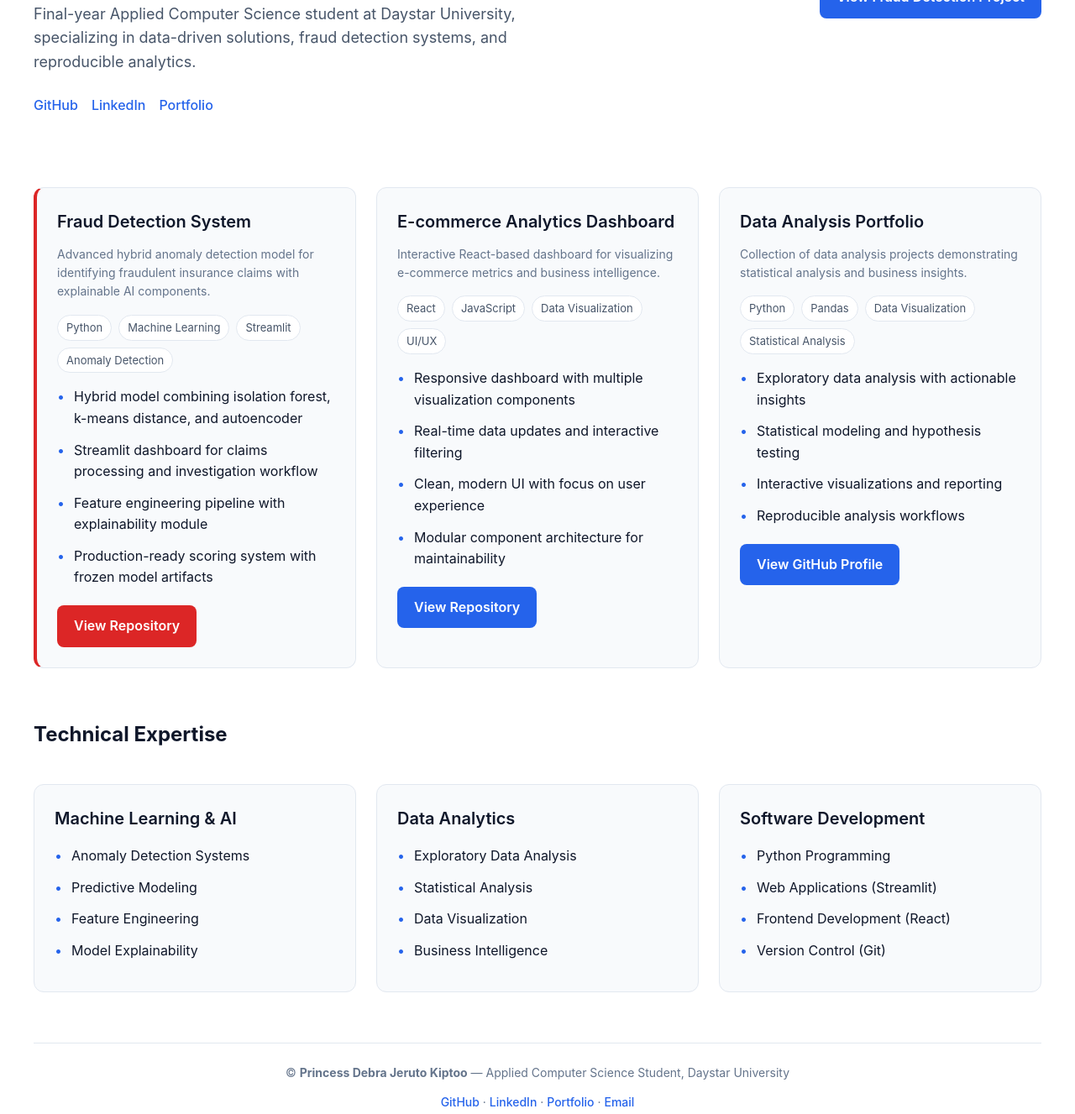
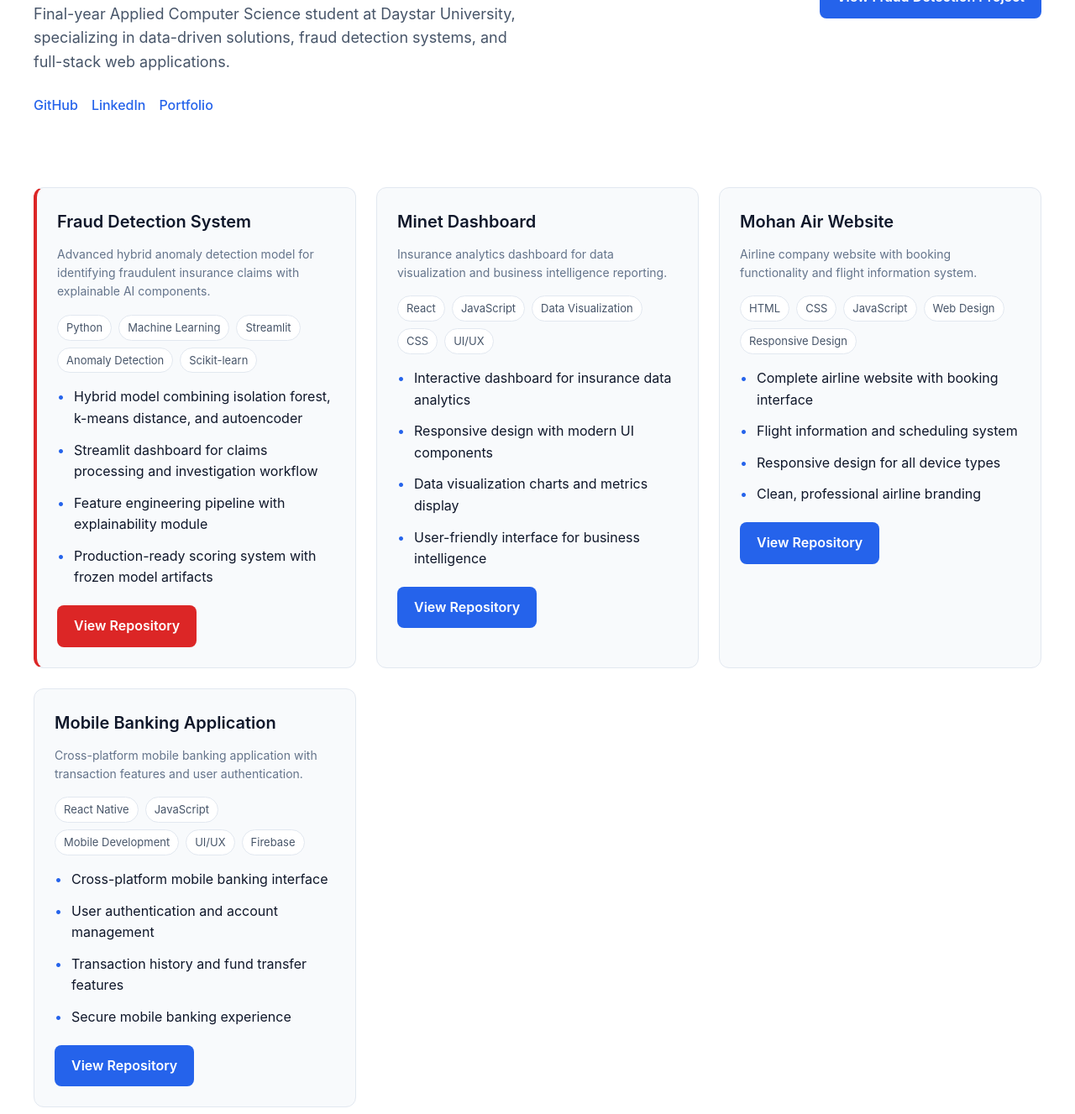
Before and after one commit to princessdebra/princessdebra.github.io, a plain HTML site: page index.html in a window 1280 px wide. Shown: the part 143-1470 px from the top of the page at 84% size. Drawn offline with Linux system fonts and the light colour scheme.

Commit message:
Update index.html

```diff
--- a/index.html
+++ b/index.html
@@ -4,14 +4,14 @@
   <meta charset="utf-8" />
   <meta name="viewport" content="width=device-width,initial-scale=1" />
 
-  <title>Princess Debra Jeruto Kiptoo | Data Science & Machine Learning Specialist</title>
-  <meta name="description" content="Princess Debra Jeruto Kiptoo - Applied Computer Science student specializing in fraud detection systems, data analytics, and machine learning solutions." />
+  <title>Princess Debra Jeruto Kiptoo | Data Science & Full-Stack Developer</title>
+  <meta name="description" content="Princess Debra Jeruto Kiptoo - Applied Computer Science student specializing in fraud detection systems, data analytics, and full-stack web development." />
   <meta name="author" content="Princess Debra Jeruto Kiptoo" />
   <link rel="canonical" href="https://princessdebra.github.io/" />
 
   <!-- OpenGraph / Social -->
-  <meta property="og:title" content="Princess Debra Jeruto Kiptoo | Data Science & Machine Learning Specialist" />
-  <meta property="og:description" content="Applied Computer Science student specializing in fraud detection systems, data analytics, and machine learning solutions." />
+  <meta property="og:title" content="Princess Debra Jeruto Kiptoo | Data Science & Full-Stack Developer" />
+  <meta property="og:description" content="Applied Computer Science student specializing in fraud detection systems, data analytics, and full-stack web development." />
   <meta property="og:type" content="website" />
   <meta property="og:url" content="https://princessdebra.github.io/" />
   <!-- Optional: replace with a hosted image -->
@@ -19,8 +19,8 @@
 
   <!-- Twitter card -->
   <meta name="twitter:card" content="summary_large_image" />
-  <meta name="twitter:title" content="Princess Debra Jeruto Kiptoo | Data Science & Machine Learning Specialist" />
-  <meta name="twitter:description" content="Applied Computer Science student specializing in fraud detection systems, data analytics, and machine learning solutions." />
+  <meta name="twitter:title" content="Princess Debra Jeruto Kiptoo | Data Science & Full-Stack Developer" />
+  <meta name="twitter:description" content="Applied Computer Science student specializing in fraud detection systems, data analytics, and full-stack web development." />
 
   <!-- JSON-LD (structured data) -->
   <script type="application/ld+json">
@@ -36,8 +36,8 @@
     ],
     "jobTitle": "Applied Computer Science Student",
     "alumniOf": "Daystar University",
-    "knowsAbout": ["Machine Learning", "Fraud Detection", "Data Analytics", "Python", "Streamlit"],
-    "description": "Final-year Applied Computer Science student specializing in fraud detection systems and data-driven solutions."
+    "knowsAbout": ["Machine Learning", "Fraud Detection", "Data Analytics", "Python", "Streamlit", "React", "Full-Stack Development"],
+    "description": "Final-year Applied Computer Science student specializing in fraud detection systems and full-stack web applications."
   }
   </script>
 
@@ -269,9 +269,9 @@
   <div class="wrap">
     <header>
       <div class="hero">
-        <div class="badge">Applied Computer Science · Data Science · Machine Learning</div>
+        <div class="badge">Applied Computer Science · Data Science · Full-Stack Development</div>
         <h1>Princess Debra Jeruto Kiptoo</h1>
-        <p class="lead">Final-year Applied Computer Science student at Daystar University, specializing in data-driven solutions, fraud detection systems, and reproducible analytics.</p>
+        <p class="lead">Final-year Applied Computer Science student at Daystar University, specializing in data-driven solutions, fraud detection systems, and full-stack web applications.</p>
 
         <div class="links">
           <a href="https://github.com/princessdebra" target="_blank" rel="noopener">GitHub</a>
@@ -301,6 +301,7 @@
             <span class="skill-tag">Machine Learning</span>
             <span class="skill-tag">Streamlit</span>
             <span class="skill-tag">Anomaly Detection</span>
+            <span class="skill-tag">Scikit-learn</span>
           </div>
 
           <ul class="repo-list">
@@ -315,51 +316,78 @@
           </div>
         </section>
 
-        <!-- React E-commerce Dashboard -->
+        <!-- Minet Dashboard -->
         <section class="card">
-          <h3>E-commerce Analytics Dashboard</h3>
-          <p class="meta">Interactive React-based dashboard for visualizing e-commerce metrics and business intelligence.</p>
+          <h3>Minet Dashboard</h3>
+          <p class="meta">Insurance analytics dashboard for data visualization and business intelligence reporting.</p>
 
           <div class="skills">
             <span class="skill-tag">React</span>
             <span class="skill-tag">JavaScript</span>
             <span class="skill-tag">Data Visualization</span>
+            <span class="skill-tag">CSS</span>
             <span class="skill-tag">UI/UX</span>
           </div>
 
           <ul class="repo-list">
-            <li>Responsive dashboard with multiple visualization components</li>
-            <li>Real-time data updates and interactive filtering</li>
-            <li>Clean, modern UI with focus on user experience</li>
-            <li>Modular component architecture for maintainability</li>
+            <li>Interactive dashboard for insurance data analytics</li>
+            <li>Responsive design with modern UI components</li>
+            <li>Data visualization charts and metrics display</li>
+            <li>User-friendly interface for business intelligence</li>
           </ul>
 
           <div style="margin-top: 20px;">
-            <a class="btn" href="https://github.com/princessdebra/react-ecommerce-dashboard" target="_blank" rel="noopener">View Repository</a>
+            <a class="btn" href="https://github.com/princessdebra/minet-dashboard" target="_blank" rel="noopener">View Repository</a>
           </div>
         </section>
 
-        <!-- Data Analysis Portfolio -->
+        <!-- Mohan Air -->
         <section class="card">
-          <h3>Data Analysis Portfolio</h3>
-          <p class="meta">Collection of data analysis projects demonstrating statistical analysis and business insights.</p>
+          <h3>Mohan Air Website</h3>
+          <p class="meta">Airline company website with booking functionality and flight information system.</p>
 
           <div class="skills">
-            <span class="skill-tag">Python</span>
-            <span class="skill-tag">Pandas</span>
-            <span class="skill-tag">Data Visualization</span>
-            <span class="skill-tag">Statistical Analysis</span>
+            <span class="skill-tag">HTML</span>
+            <span class="skill-tag">CSS</span>
+            <span class="skill-tag">JavaScript</span>
+            <span class="skill-tag">Web Design</span>
+            <span class="skill-tag">Responsive Design</span>
           </div>
 
           <ul class="repo-list">
-            <li>Exploratory data analysis with actionable insights</li>
-            <li>Statistical modeling and hypothesis testing</li>
-            <li>Interactive visualizations and reporting</li>
-            <li>Reproducible analysis workflows</li>
+            <li>Complete airline website with booking interface</li>
+            <li>Flight information and scheduling system</li>
+            <li>Responsive design for all device types</li>
+            <li>Clean, professional airline branding</li>
           </ul>
 
           <div style="margin-top: 20px;">
-            <a class="btn" href="https://github.com/princessdebra" target="_blank" rel="noopener">View GitHub Profile</a>
+            <a class="btn" href="https://github.com/princessdebra/mohan-air" target="_blank" rel="noopener">View Repository</a>
+          </div>
+        </section>
+
+        <!-- Mobile Banking App -->
+        <section class="card">
+          <h3>Mobile Banking Application</h3>
+          <p class="meta">Cross-platform mobile banking application with transaction features and user authentication.</p>
+
+          <div class="skills">
+            <span class="skill-tag">React Native</span>
+            <span class="skill-tag">JavaScript</span>
+            <span class="skill-tag">Mobile Development</span>
+            <span class="skill-tag">UI/UX</span>
+            <span class="skill-tag">Firebase</span>
+          </div>
+
+          <ul class="repo-list">
+            <li>Cross-platform mobile banking interface</li>
+            <li>User authentication and account management</li>
+            <li>Transaction history and fund transfer features</li>
+            <li>Secure mobile banking experience</li>
+          </ul>
+
+          <div style="margin-top: 20px;">
+            <a class="btn" href="https://github.com/princessdebra/mobile-banking-app" target="_blank" rel="noopener">View Repository</a>
           </div>
         </section>
       </div>
@@ -369,32 +397,35 @@
         <h2 style="font-size: 24px; margin-bottom: 24px;">Technical Expertise</h2>
         <div class="grid">
           <section class="card">
-            <h3>Machine Learning & AI</h3>
+            <h3>Data Science & ML</h3>
             <ul class="repo-list">
-              <li>Anomaly Detection Systems</li>
+              <li>Fraud Detection Systems</li>
+              <li>Anomaly Detection</li>
               <li>Predictive Modeling</li>
-              <li>Feature Engineering</li>
-              <li>Model Explainability</li>
+              <li>Data Analysis & Visualization</li>
+              <li>Streamlit Applications</li>
             </ul>
           </section>
 
           <section class="card">
-            <h3>Data Analytics</h3>
+            <h3>Frontend Development</h3>
             <ul class="repo-list">
-              <li>Exploratory Data Analysis</li>
-              <li>Statistical Analysis</li>
-              <li>Data Visualization</li>
-              <li>Business Intelligence</li>
+              <li>React & React Native</li>
+              <li>JavaScript (ES6+)</li>
+              <li>HTML5 & CSS3</li>
+              <li>Responsive Web Design</li>
+              <li>UI/UX Principles</li>
             </ul>
           </section>
 
           <section class="card">
-            <h3>Software Development</h3>
+            <h3>Tools & Technologies</h3>
             <ul class="repo-list">
-              <li>Python Programming</li>
-              <li>Web Applications (Streamlit)</li>
-              <li>Frontend Development (React)</li>
-              <li>Version Control (Git)</li>
+              <li>Python & Scikit-learn</li>
+              <li>Git & GitHub</li>
+              <li>Pandas & NumPy</li>
+              <li>Data Visualization</li>
+              <li>Mobile Development</li>
             </ul>
           </section>
         </div>
```
